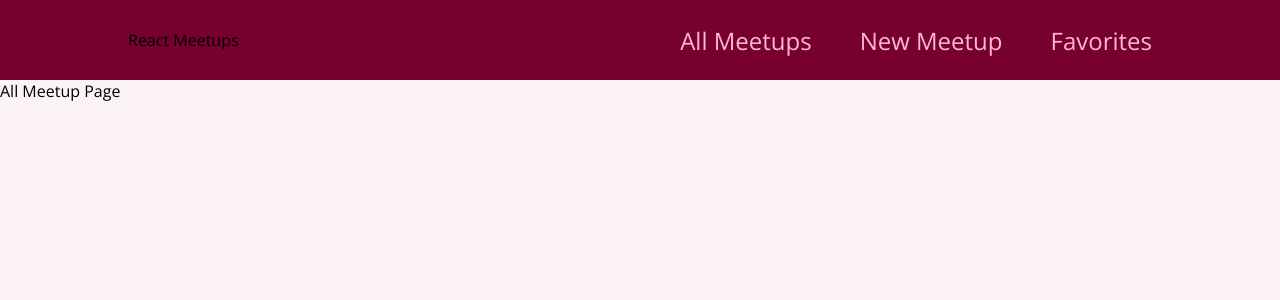
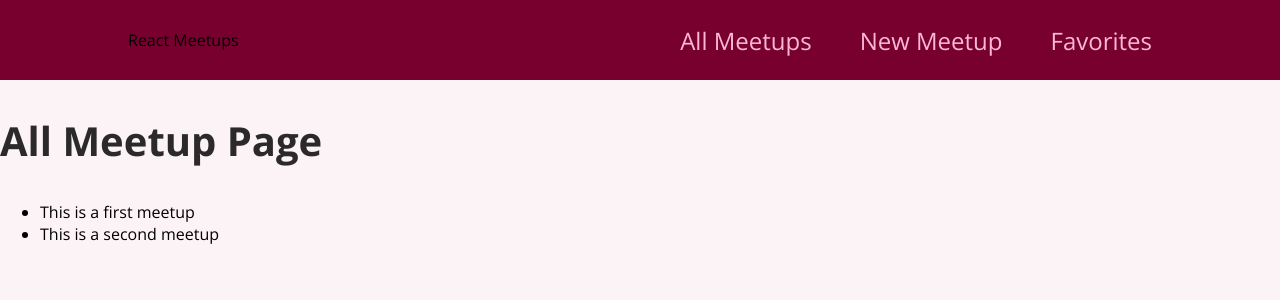
Before and after one commit to jeanaica/react-in-action, a React (Vite) app: page / in a window 1280 px wide. Shown: the top 300 px of the page. Built offline with nearby package versions, Linux system fonts and the light colour scheme.

Commit message:
✨ (Lesson 38): List and Data Components

```diff
--- a/src/pages/AllMeetups.jsx
+++ b/src/pages/AllMeetups.jsx
@@ -1,5 +1,35 @@
+const DUMMY_DATA = [
+  {
+    id: 'm1',
+    title: 'This is a first meetup',
+    image:
+      'https://upload.wikimedia.org/wikipedia/commons/thumb/d/d3/Stadtbild_M%C3%BCnchen.jpg/2560px-Stadtbild_M%C3%BCnchen.jpg',
+    address: 'Meetupstreet 5, 12345 Meetup City',
+    description:
+      'This is a first, amazing meetup which you definitely should not miss. It will be a lot of fun!',
+  },
+  {
+    id: 'm2',
+    title: 'This is a second meetup',
+    image:
+      'https://upload.wikimedia.org/wikipedia/commons/thumb/d/d3/Stadtbild_M%C3%BCnchen.jpg/2560px-Stadtbild_M%C3%BCnchen.jpg',
+    address: 'Meetupstreet 5, 12345 Meetup City',
+    description:
+      'This is a first, amazing meetup which you definitely should not miss. It will be a lot of fun!',
+  },
+];
+
 function AllMeetupsPage() {
-  return <div>All Meetup Page</div>;
+  return (
+    <section>
+      <h1>All Meetup Page</h1>
+      <ul>
+        {DUMMY_DATA.map((meetup) => (
+          <li key={meetup.id}>{meetup.title}</li>
+        ))}
+      </ul>
+    </section>
+  );
 }
 
 export default AllMeetupsPage;
```
